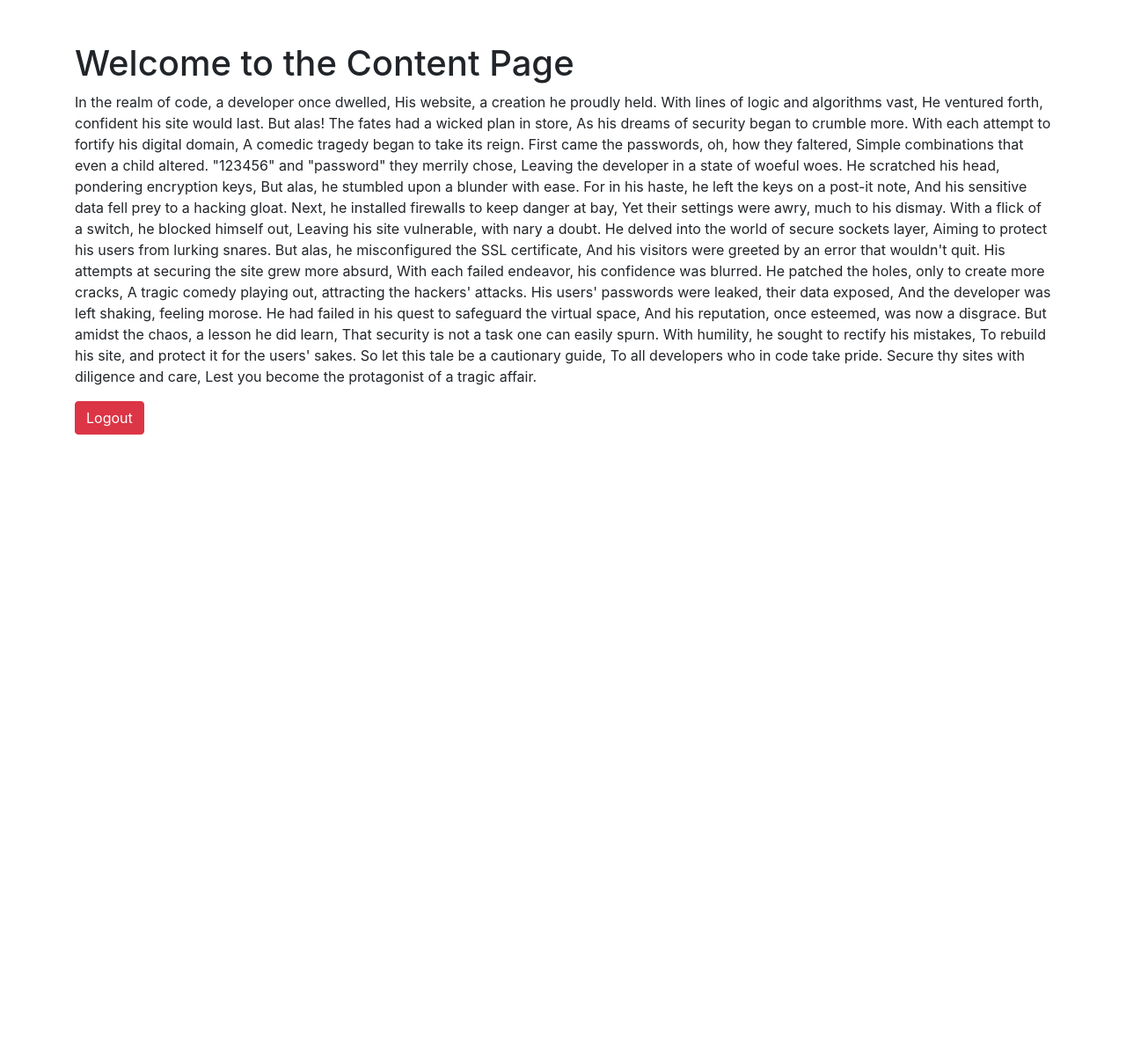
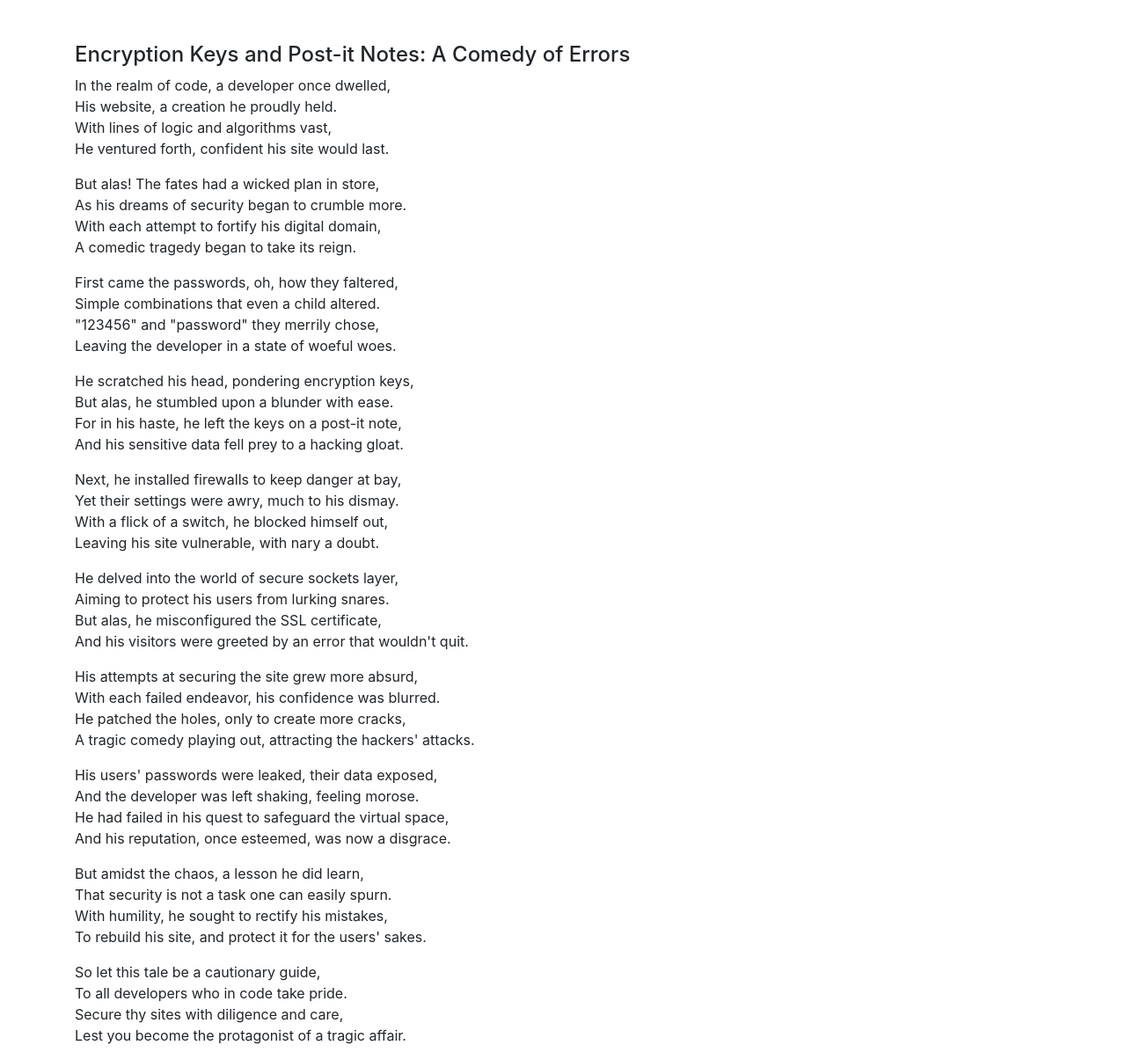
Before and after one commit to nathanbarlow/FlaskLoginWebsite, a Flask app: page /content in a window 1280 px wide. Shown: the part 56-1261 px from the top of the page at 88% size. Before the commit the page ends 550 px from the top, so only its background shows below. Run offline with Flask 3, Linux system fonts and the light colour scheme; a user stored in the database is signed in; some libraries are stand-ins or nearby versions.

Commit message:
added formattng for text content

```diff
--- a/templates/content.html
+++ b/templates/content.html
@@ -3,57 +3,75 @@
 {% block title %}Content Page{% endblock %}
 
 {% block content %}
-  <h1>Welcome to the Content Page</h1>
-  <p>
-    In the realm of code, a developer once dwelled,
-    His website, a creation he proudly held.
-    With lines of logic and algorithms vast,
-    He ventured forth, confident his site would last.
+<h1 class="h4">Encryption Keys and Post-it Notes: A Comedy of Errors</h1>
+<p>
+  In the realm of code, a developer once dwelled,<br>
+  His website, a creation he proudly held.<br>
+  With lines of logic and algorithms vast,<br>
+  He ventured forth, confident his site would last.<br>
+</p>
 
-    But alas! The fates had a wicked plan in store,
-    As his dreams of security began to crumble more.
-    With each attempt to fortify his digital domain,
-    A comedic tragedy began to take its reign.
+<p>
+  But alas! The fates had a wicked plan in store,<br>
+  As his dreams of security began to crumble more.<br>
+  With each attempt to fortify his digital domain,<br>
+  A comedic tragedy began to take its reign.<br>
+</p>
 
-    First came the passwords, oh, how they faltered,
-    Simple combinations that even a child altered.
-    "123456" and "password" they merrily chose,
-    Leaving the developer in a state of woeful woes.
+<p>
+  First came the passwords, oh, how they faltered,<br>
+  Simple combinations that even a child altered.<br>
+  "123456" and "password" they merrily chose,<br>
+  Leaving the developer in a state of woeful woes.<br>
+</p>
 
-    He scratched his head, pondering encryption keys,
-    But alas, he stumbled upon a blunder with ease.
-    For in his haste, he left the keys on a post-it note,
-    And his sensitive data fell prey to a hacking gloat.
+<p>
+  He scratched his head, pondering encryption keys,<br>
+  But alas, he stumbled upon a blunder with ease.<br>
+  For in his haste, he left the keys on a post-it note,<br>
+  And his sensitive data fell prey to a hacking gloat.<br>
+</p>
 
-    Next, he installed firewalls to keep danger at bay,
-    Yet their settings were awry, much to his dismay.
-    With a flick of a switch, he blocked himself out,
-    Leaving his site vulnerable, with nary a doubt.
+<p>
+  Next, he installed firewalls to keep danger at bay,<br>
+  Yet their settings were awry, much to his dismay.<br>
+  With a flick of a switch, he blocked himself out,<br>
+  Leaving his site vulnerable, with nary a doubt.<br>
+</p>
 
-    He delved into the world of secure sockets layer,
-    Aiming to protect his users from lurking snares.
-    But alas, he misconfigured the SSL certificate,
-    And his visitors were greeted by an error that wouldn't quit.
+<p>
+  He delved into the world of secure sockets layer,<br>
+  Aiming to protect his users from lurking snares.<br>
+  But alas, he misconfigured the SSL certificate,<br>
+  And his visitors were greeted by an error that wouldn't quit.<br>
+</p>
 
-    His attempts at securing the site grew more absurd,
-    With each failed endeavor, his confidence was blurred.
-    He patched the holes, only to create more cracks,
-    A tragic comedy playing out, attracting the hackers' attacks.
+<p>
+  His attempts at securing the site grew more absurd,<br>
+  With each failed endeavor, his confidence was blurred.<br>
+  He patched the holes, only to create more cracks,<br>
+  A tragic comedy playing out, attracting the hackers' attacks.<br>
+</p>
 
-    His users' passwords were leaked, their data exposed,
-    And the developer was left shaking, feeling morose.
-    He had failed in his quest to safeguard the virtual space,
-    And his reputation, once esteemed, was now a disgrace.
+<p>
+  His users' passwords were leaked, their data exposed,<br>
+  And the developer was left shaking, feeling morose.<br>
+  He had failed in his quest to safeguard the virtual space,<br>
+  And his reputation, once esteemed, was now a disgrace.<br>
+</p>
 
-    But amidst the chaos, a lesson he did learn,
-    That security is not a task one can easily spurn.
-    With humility, he sought to rectify his mistakes,
-    To rebuild his site, and protect it for the users' sakes.
+<p>
+  But amidst the chaos, a lesson he did learn,<br>
+  That security is not a task one can easily spurn.<br>
+  With humility, he sought to rectify his mistakes,<br>
+  To rebuild his site, and protect it for the users' sakes.<br>
+</p>
 
-    So let this tale be a cautionary guide,
-    To all developers who in code take pride.
-    Secure thy sites with diligence and care,
-    Lest you become the protagonist of a tragic affair.
-  </p>
-  <a href="{{ url_for('logout') }}" class="btn btn-danger">Logout</a>
+<p>
+  So let this tale be a cautionary guide,<br>
+  To all developers who in code take pride.<br>
+  Secure thy sites with diligence and care,<br>
+  Lest you become the protagonist of a tragic affair.<br>
+</p>
+
 {% endblock %}
```
Also changed, not shown: templates/protected.html (+24 -2 lines).
